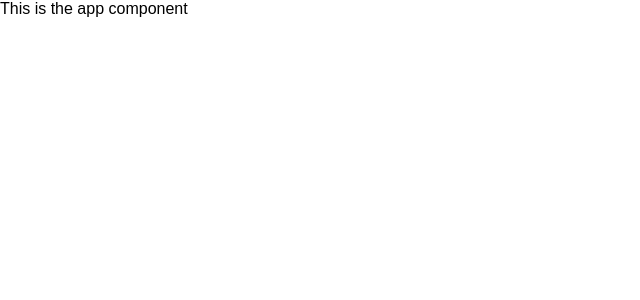
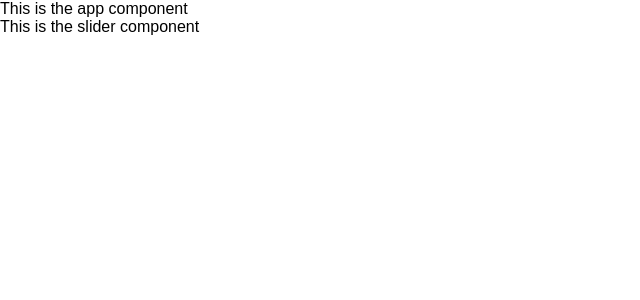
Before and after one commit to themontemapp/themontemapp.github.io, a React (Create React App) app in the folder themontemapp/: page / in a window 1280 px wide. Shown: the top 300 px of the page, without its empty margins (0-640 px from the left). Built offline with nearby package versions, Linux system fonts and the light colour scheme.

Commit message:
4 - Added slider main component

```diff
--- a/themontemapp/src/Components/App/App.js
+++ b/themontemapp/src/Components/App/App.js
@@ -1,11 +1,13 @@
 import React, { Component } from 'react';
 import './App.css';
+import Slider from '../Slider/Slider';
 
 class App extends Component {
   render() {
     return (
       <div>
         This is the app component
+        <Slider />
       </div>
     );
   }
--- /dev/null
+++ b/themontemapp/src/Components/Slider/Slider.js
@@ -0,0 +1,14 @@
+import React, { Component } from 'react';
+import './Slider.css';
+
+class Slider extends Component {
+  render() {
+    return (
+      <div>
+        This is the slider component
+      </div>
+    );
+  }
+}
+
+export default Slider;
```
Also changed, not shown: themontemapp/src/Components/Slider/Slider.css (added).
